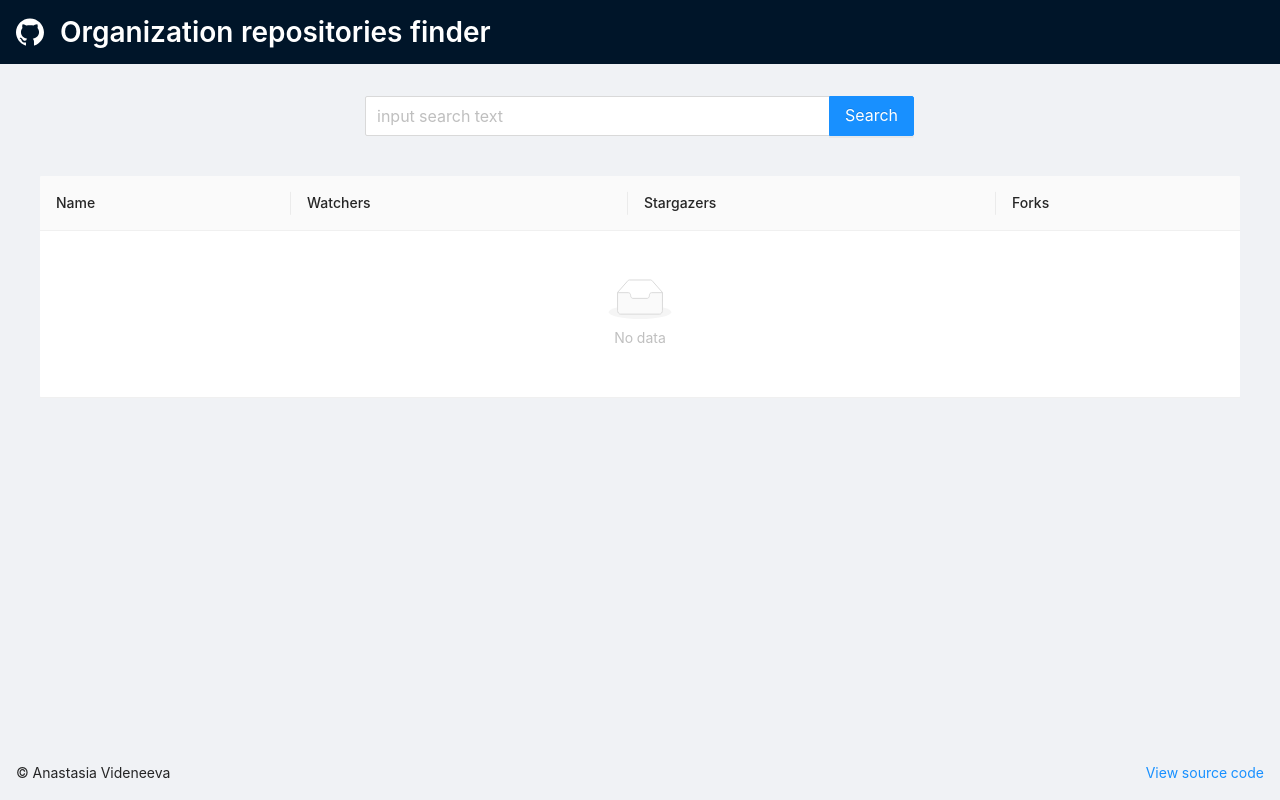
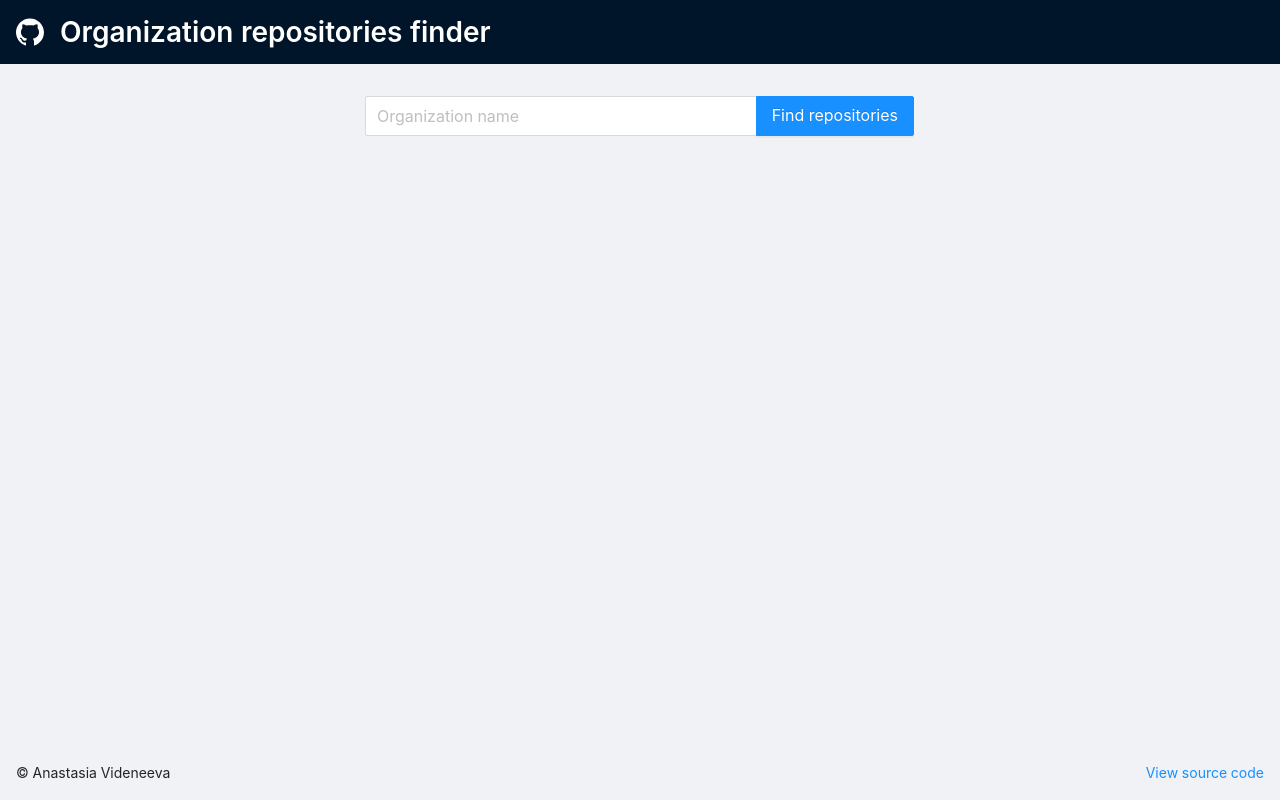
Before and after one commit to vi-nastya/org-repos, a React (Create React App) app: page / in a window 1280 px wide. Built offline with nearby package versions, Linux system fonts and the light colour scheme.

Commit message:
Fix search input text, hide table when no results found

```diff
--- a/src/index.css
+++ b/src/index.css
@@ -14,6 +14,7 @@ body {
   min-height: 100vh;
   display: flex;
   flex-direction: column;
+  box-sizing: border-box;
 }
 
 code {
--- a/src/ui/components/RepoSearch/RepoSearch.tsx
+++ b/src/ui/components/RepoSearch/RepoSearch.tsx
@@ -38,8 +38,8 @@ const RepoSearchConnected: React.FC<RepoSearchProps> = ({
   return (
     <div className="searchWrapper">
       <Search
-        placeholder="input search text"
-        enterButton="Search"
+        placeholder="Organization name"
+        enterButton="Find repositories"
         size="large"
         onSearch={(value) => {
           setOrganizationName(value)
--- a/src/ui/components/ReposList/ReposList.tsx
+++ b/src/ui/components/ReposList/ReposList.tsx
@@ -74,7 +74,9 @@ const ConnectedReposList: React.FC<ReposListProps> = ({
   loadRepos,
 }) => (
   <>
-    <Table columns={columns} dataSource={repos} pagination={false} />
+    {repos.length > 0 && (
+      <Table columns={columns} dataSource={repos} pagination={false} />
+    )}
 
     {repos.length > 0 && !hasLoadedAllRepos && (
       <Row justify="center" className="loadMoreButton">
```
